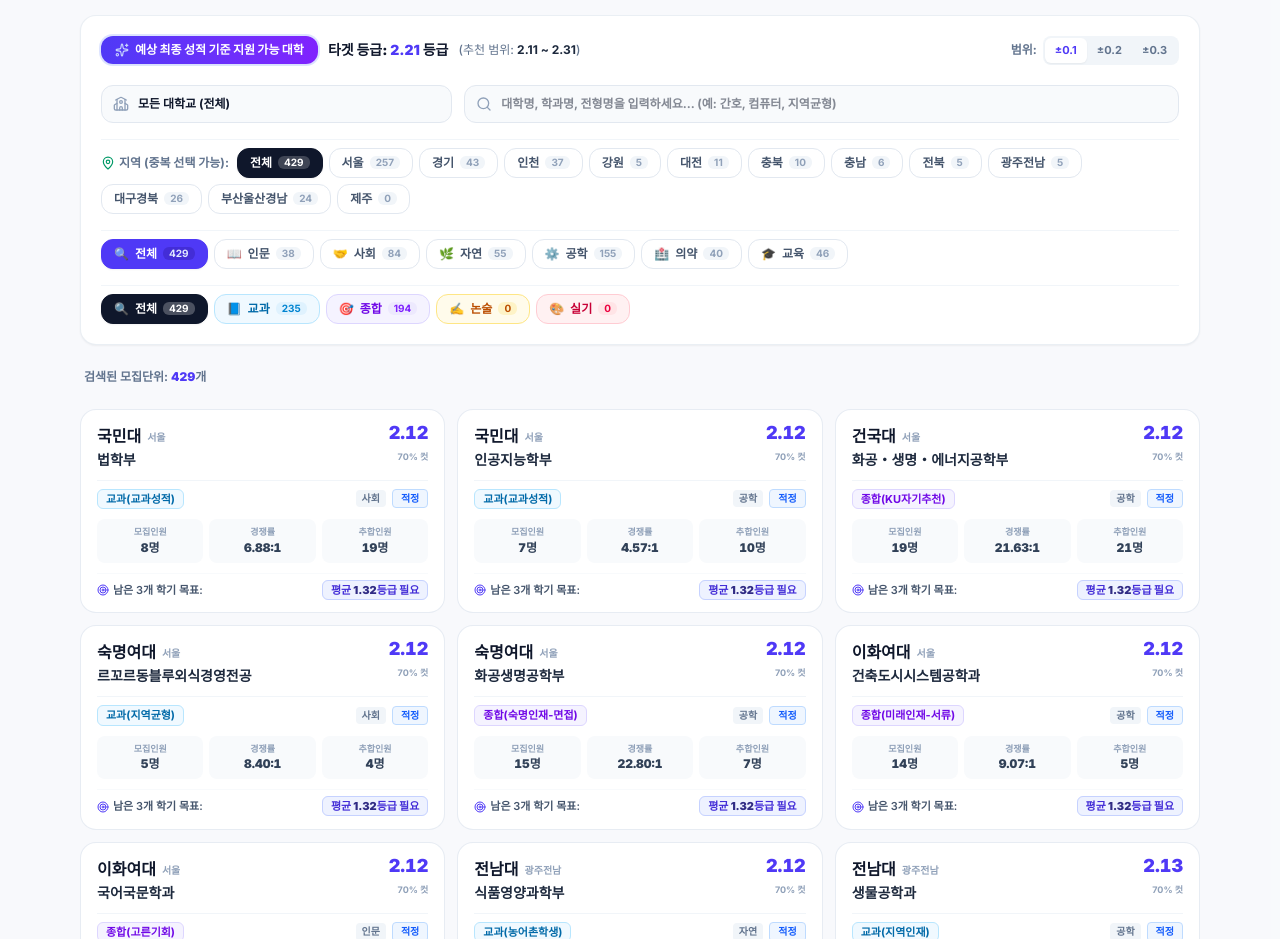
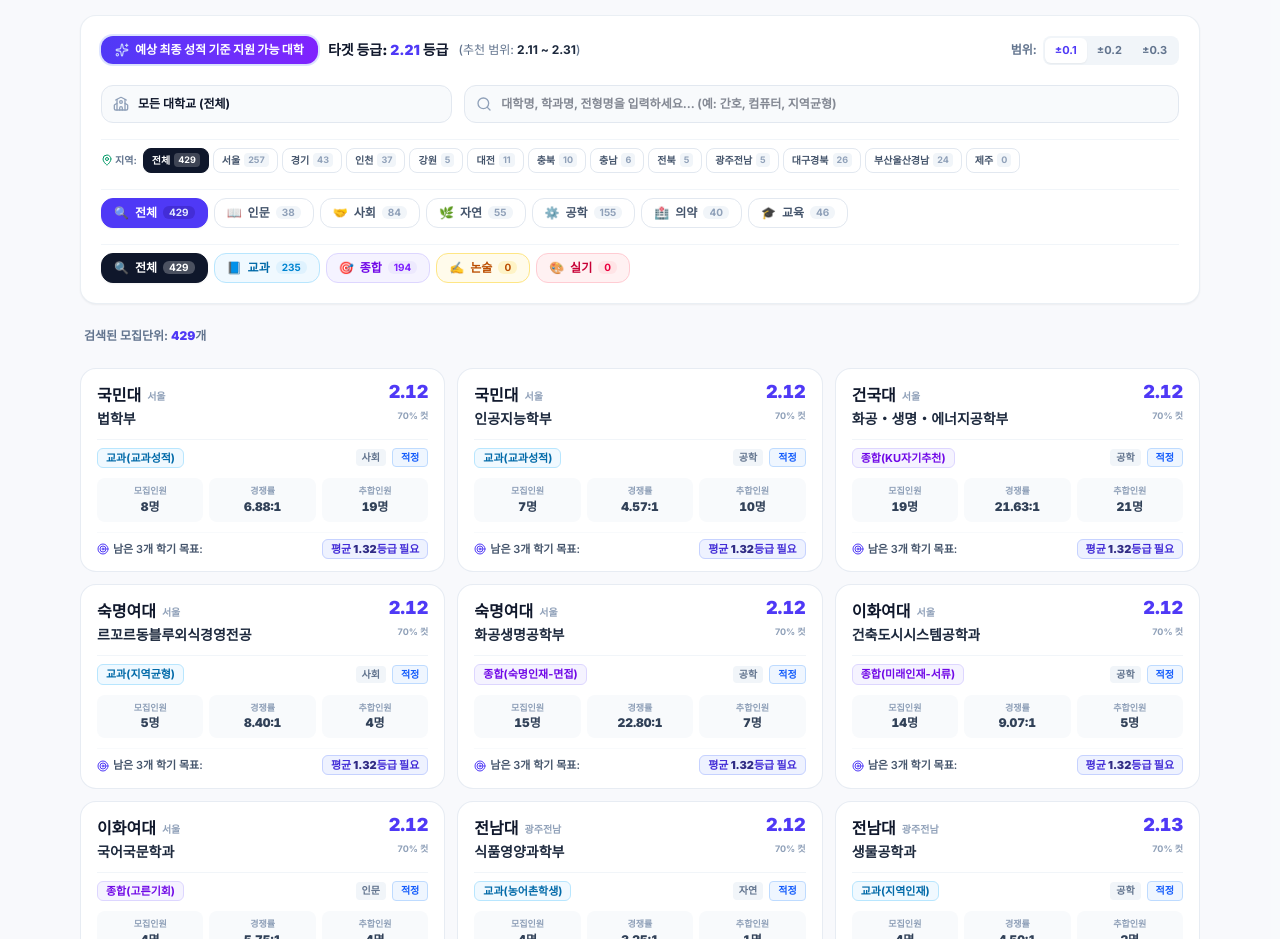
Before and after one commit to kangseok-hub/converter, a React (Vite) app: page / in a window 1280 px wide. Shown: the part 960-1899 px from the top of the page. Built offline with nearby package versions, Linux system fonts and the light colour scheme; a web font is replaced by a local one.

Commit message:
Update App.tsx

```diff
--- a/src/App.tsx
+++ b/src/App.tsx
@@ -936,23 +936,27 @@
               </div>
             </div>
 
-            {/* 지역 필터 (중복 선택 가능) */}
-            <div className="flex flex-wrap items-center gap-1.5 pt-2 border-t border-slate-100">
-              <span className="text-xs font-bold text-slate-500 flex items-center gap-1 mr-0.5">
-                <MapPin className="w-3.5 h-3.5 text-emerald-600" />
-                지역 (중복 선택 가능):
+            {/* 지역 필터 (중복 선택 가능) - 한 줄에 다 들어오도록 폭이 좁아지면 글자/여백을 줄이고,
+                그래도 안 들어가는 초소형 화면에서만 가로 스크롤로 대응한다. */}
+            <div className="flex flex-nowrap items-center gap-0.5 sm:gap-1 pt-2 border-t border-slate-100 overflow-x-auto no-scrollbar">
+              <span
+                title="지역 (중복 선택 가능)"
+                className="text-[9px] sm:text-[10px] font-bold text-slate-500 flex items-center gap-0.5 mr-0.5 shrink-0 whitespace-nowrap"
+              >
+                <MapPin className="w-3 h-3 text-emerald-600 shrink-0" />
+                지역:
               </span>
               <button
                 type="button"
                 onClick={() => setSelectedRegions([])}
-                className={`inline-flex items-center gap-1.5 px-3 py-1.5 rounded-xl text-xs font-bold transition-all border cursor-pointer ${
+                className={`inline-flex items-center gap-1 shrink-0 whitespace-nowrap px-1.5 sm:px-2 py-0.5 sm:py-1 rounded-lg text-[9px] sm:text-[10px] font-bold transition-all border cursor-pointer ${
                   selectedRegions.length === 0
                     ? 'bg-slate-900 border-slate-900 text-white shadow-xs'
                     : 'bg-white border-slate-200 text-slate-600 hover:bg-slate-50'
                 }`}
               >
                 <span>전체</span>
-                <span className={`text-[10px] px-1.5 py-0.2 rounded-md ${
+                <span className={`text-[8px] sm:text-[9px] px-1 rounded ${
                   selectedRegions.length === 0 ? 'bg-white/20 text-white' : 'bg-slate-100 text-slate-400'
                 }`}>
                   {regionCounts['전체'] || 0}
@@ -966,14 +970,14 @@
                     key={region}
                     type="button"
                     onClick={() => toggleRegion(region)}
-                    className={`inline-flex items-center gap-1.5 px-3 py-1.5 rounded-xl text-xs font-bold transition-all border cursor-pointer ${
+                    className={`inline-flex items-center gap-1 shrink-0 whitespace-nowrap px-1.5 sm:px-2 py-0.5 sm:py-1 rounded-lg text-[9px] sm:text-[10px] font-bold transition-all border cursor-pointer ${
                       isSelected
                         ? 'bg-emerald-600 border-emerald-600 text-white shadow-xs'
                         : 'bg-white border-slate-200 text-slate-600 hover:bg-slate-50'
                     }`}
                   >
                     <span>{region}</span>
-                    <span className={`text-[10px] px-1.5 py-0.2 rounded-md ${
+                    <span className={`text-[8px] sm:text-[9px] px-1 rounded ${
                       isSelected ? 'bg-emerald-700 text-emerald-100' : 'bg-slate-100 text-slate-400'
                     }`}>
                       {count}
```
